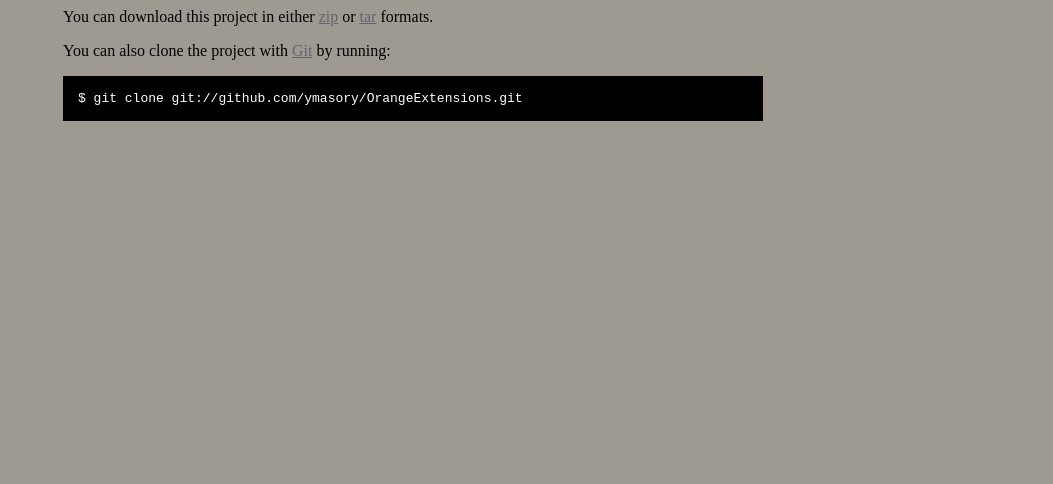
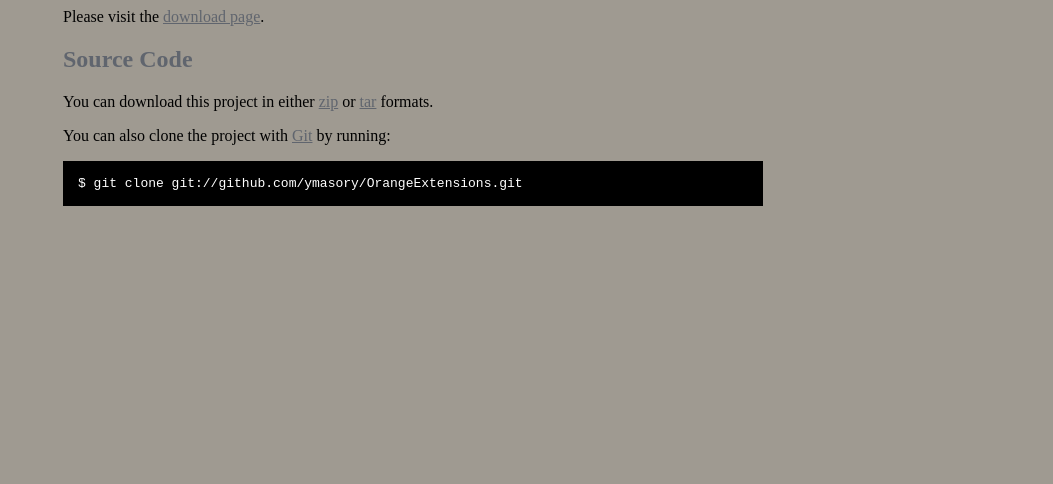
Before and after one commit to ymasory/OrangeExtensions, a plain HTML site: page index.html in a window 1280 px wide. Shown: the part 316-800 px from the top of the page, without its empty margins (227-1280 px from the left). Drawn offline with Linux system fonts and the light colour scheme.

Commit message:
added download section

```diff
--- a/index.html
+++ b/index.html
@@ -49,6 +49,9 @@
 
 
     <h2>Download</h2>
+    <p>Please visit the <a href="http://github.com/ymasory/OrangeExtensions/downloads">download page</a>.<br/>      </p>
+
+    <h2>Source Code</h2>
     <p>
       You can download this project in either
       <a href="http://github.com/ymasory/OrangeExtensions/zipball/master">zip</a> or
```
